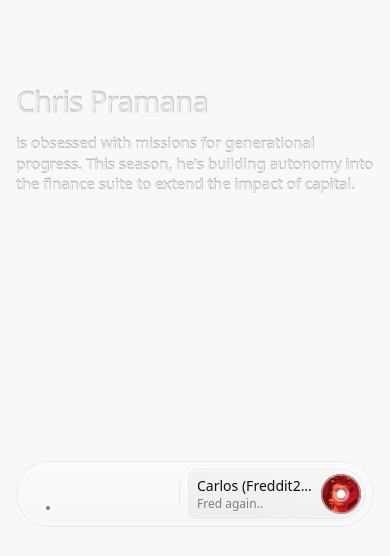
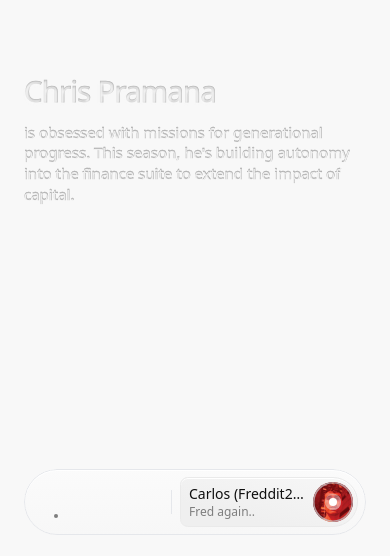
Before and after one commit to capramana/chrispyOS, a Next.js app: page / in a window 390 px wide. Shown: the part 285-841 px from the top of the page. Built offline with nearby package versions, Linux system fonts and the light colour scheme; no server answers; some icons are missing; a web font is replaced by a local one.

Commit message:
Align site chrome to 24px gutters and vertical inset.
Use 24px horizontal padding on mobile header, hero, and nav, and reduce header top and footer bottom spacing from 48px to 24px.

Co-authored-by: Cursor <cursoragent@cursor.com>

```diff
--- a/app/components/HomePage.tsx
+++ b/app/components/HomePage.tsx
@@ -13,10 +13,10 @@ import WorkInProgressSticker from "./WorkInProgressSticker";
 function HomeHero() {
   return (
     <div>
-      <h1 id="main-heading" className="transition-blur max-w-[calc(100vw-2rem)] text-[clamp(28px,7.5vw,40px)] font-medium tracking-tight md:max-w-none">
+      <h1 id="main-heading" className="transition-blur max-w-[calc(100vw-3rem)] text-[clamp(28px,7.5vw,40px)] font-medium tracking-tight md:max-w-none">
         <ChisledText>Chris Pramana</ChisledText>
       </h1>
-      <p id="main-description" className="transition-blur mt-2 max-w-[min(460px,calc(100vw-2rem))] text-[clamp(15px,3.8vw,18px)] leading-snug md:max-w-[min(460px,92vw)]">
+      <p id="main-description" className="transition-blur mt-2 max-w-[min(460px,calc(100vw-3rem))] text-[clamp(15px,3.8vw,18px)] leading-snug md:max-w-[min(460px,92vw)]">
         <ChisledText sub>
           {`is obsessed with missions for generational progress. This season, he's building autonomy into the finance suite to extend the impact of capital.`}
         </ChisledText>
@@ -32,7 +32,7 @@ export default function HomePage() {
     <div className="relative min-h-screen bg-[var(--background)]">
       <SiteHeader />
 
-      <div className="flex min-h-screen w-full flex-col items-center justify-center px-4 md:px-12">
+      <div className="flex min-h-screen w-full flex-col items-center justify-center px-6 md:px-12">
         <HomeHero />
       </div>
 
@@ -42,7 +42,7 @@ export default function HomePage() {
 
       {activePage === "vault" && <VaultArtifacts />}
 
-      <div className="fixed bottom-12 left-12 hidden md:block" data-site-footer-corner>
+      <div className="fixed bottom-6 left-12 hidden md:block" data-site-footer-corner>
         <div className="transition-blur-corner">
           <Clock />
         </div>
@@ -50,7 +50,7 @@ export default function HomePage() {
 
       <NavBar activePage={activePage} onActivePageChange={setActivePage} />
 
-      <div className="fixed bottom-12 right-12 hidden md:block" data-site-footer-corner>
+      <div className="fixed bottom-6 right-12 hidden md:block" data-site-footer-corner>
         <a
           href="https://x.com/chrispramana"
           target="_blank"
--- a/app/components/NavBar.tsx
+++ b/app/components/NavBar.tsx
@@ -81,7 +81,7 @@ export default function NavBar({ activePage, onActivePageChange }: NavBarProps)
 
   const bar = (
     <div
-      className="fixed bottom-[max(2rem,env(safe-area-inset-bottom))] left-1/2 w-max max-w-[calc(100vw-2rem)] -translate-x-1/2 md:max-w-[calc(100vw-1.5rem)]"
+      className="fixed bottom-[max(1.5rem,env(safe-area-inset-bottom))] left-1/2 w-max max-w-[calc(100vw-3rem)] -translate-x-1/2 md:max-w-[calc(100vw-1.5rem)]"
       style={{ zIndex: VAULT_NAV_Z_INDEX }}
       onMouseEnter={handleNavMouseEnter}
       onMouseLeave={handleNavMouseLeave}
--- a/app/components/SiteHeader.tsx
+++ b/app/components/SiteHeader.tsx
@@ -12,7 +12,7 @@ export default function SiteHeader() {
 
   return createPortal(
     <div
-      className="fixed inset-x-4 top-12 flex min-w-0 gap-x-4 overflow-hidden md:inset-x-12"
+      className="fixed inset-x-6 top-6 flex min-w-0 gap-x-4 overflow-hidden md:inset-x-12"
       data-site-header
       style={{ zIndex: VAULT_NAV_Z_INDEX }}
     >
```
